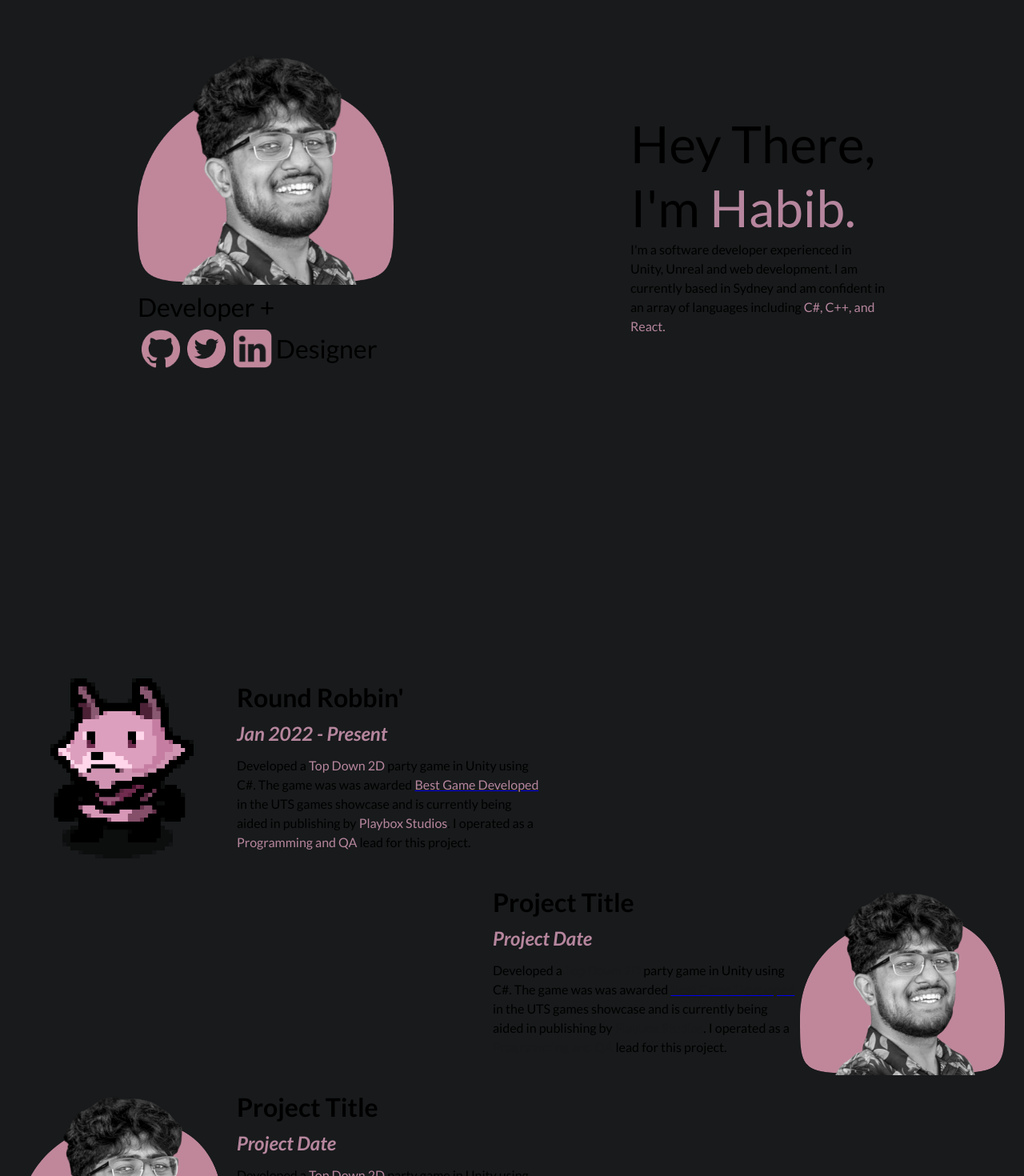
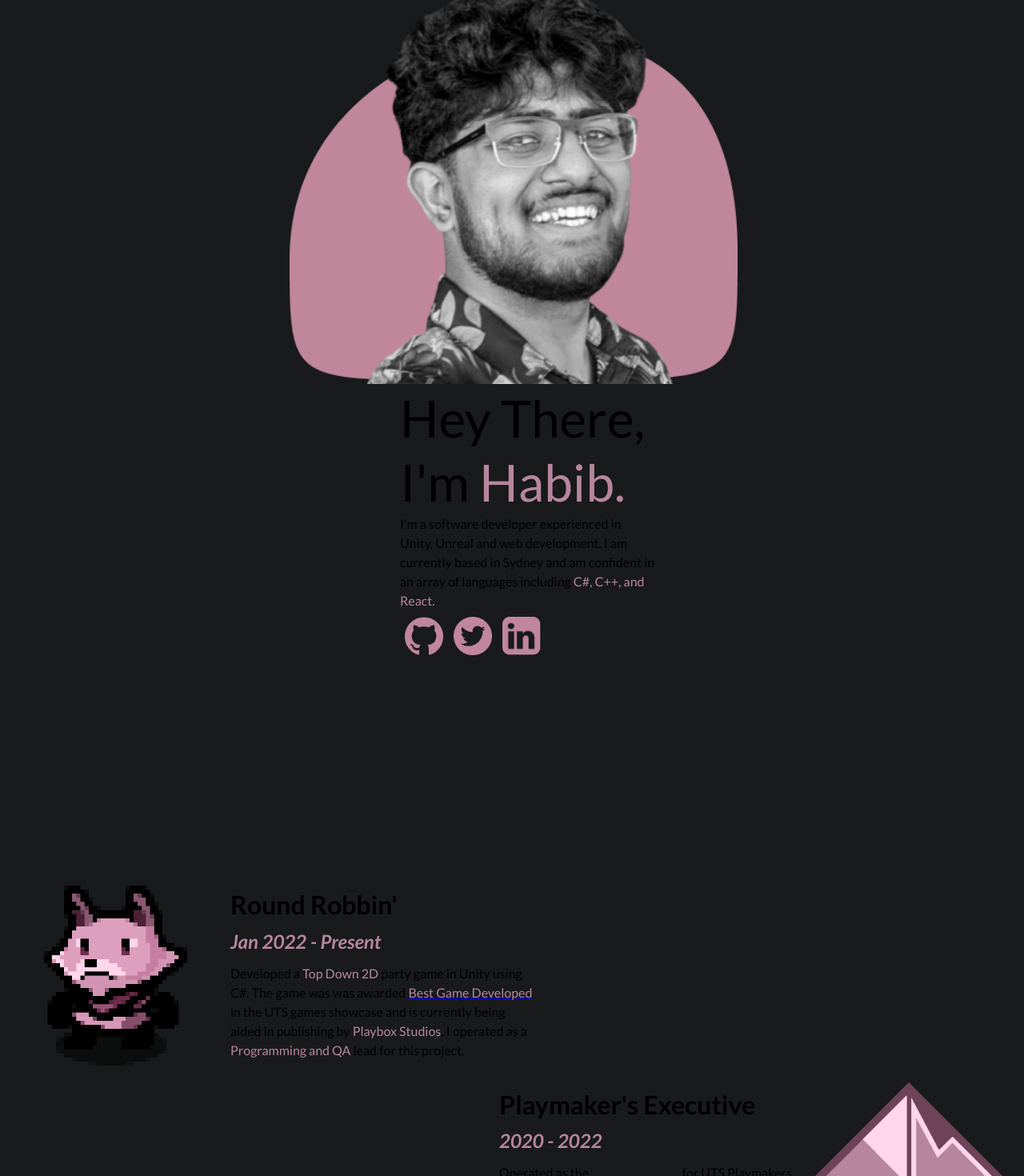
Before and after one commit to ItsRaijin/RaiWhoIs, a React (Vite) app: page / in a window 1280 px wide. Shown: the part 112-1582 px from the top of the page at 80% size. Built offline with nearby package versions, Linux system fonts and the light colour scheme.

Commit message:
god i hate everything

```diff
--- a/src/App.css
+++ b/src/App.css
@@ -4,7 +4,7 @@
 #root {
 
   margin: 0 auto;
-  padding: 2vh;
+  padding: 1vh;
   text-align: center;
   font-family: Lato, sans-serif;
   font-weight: 400;
@@ -36,10 +36,16 @@
   width: 30%;
   flex-wrap: wrap;
 }
-@media only screen and (min-width: 1180px) {
+@media only screen and (min-width: 1700px) {
   .scrolldown {
       position: absolute;
   }
+}
+
+@media only screen and (max-width: 1699px) {
+  .scrolldown {
+      position: relative;
+    }
 }
 
 @media only screen and (max-width: 1179px) {
@@ -56,6 +62,12 @@
     }
 
 
+}
+
+.scrollImage{
+  width: 6vh;
+  height: 6vh;
+  margin: 0 0.4rem;
 }
 
 
--- a/src/App.jsx
+++ b/src/App.jsx
@@ -8,6 +8,7 @@ import { useEffect } from "react";
 import pfp from './images/Group.png';
 import arrow from './images/arrow.png';
 import robbin from './images/foxx.png'
+import playmakers from './images/PM.png';
 import { useRef } from 'react';
 
 
@@ -23,7 +24,17 @@ function App() {
   }, [])
 
 
-  const desc1 = <span>Developed a <span className='pink'>Top Down 2D</span> party game in Unity using C#. The game was was awarded <a href="https://www.gamesstudio.org/media-gallery-uts-student-games-showcase-autumn-2022"><span className='pink'>Best Game Developed</span></a> in the UTS games showcase and is currently being aided in publishing by<span className='pink'> Playbox Studios</span>. I operated as a <span className='pink'>Programming and QA</span> lead for this project.</span>
+  const desc1 = <span>Developed a<span className='pink'> Top Down 2D </span>
+    party game in Unity using C#. The game was was awarded <a href="https://www.gamesstudio.org/media-gallery-uts-student-games-showcase-autumn-2022">
+    <span className='pink'>Best Game Developed</span></a> in the UTS games showcase and is currently
+    being aided in publishing by <span className='pink'>
+    Playbox Studios</span>. I operated as a <span className='pink'>
+    Programming and QA</span> lead for this project.</span>
+
+  const desc2 = <span>Operated as the <span className='pink'>Events Director</span> for UTS Playmakers and
+    was responsible for club management and the hosting of all events. In my 2 years I've managed
+    to host a variety of <span className='pink'>Game Jams, Workshops, and Industry Talks</span> as well
+    as facilitate a club with over a hundred members </span>
   const scrollPosition = useScrollPosition();
 
 if (scrollPosition) {
@@ -69,7 +80,7 @@ if (scrollPosition) {
         <Home />
         <div className='scrolldown' id='top'>
           <p className='para'>scroll down</p>
-          <img className='social hvr-icon-bob' src={arrow} onClick={scrollPortfolio}></img>
+          <img className='scrollImage hvr-icon-bob' src={arrow} onClick={scrollPortfolio}></img>
         </div>
       </div>
 
@@ -87,10 +98,10 @@ if (scrollPosition) {
           />
 
           <RightCapsule
-            img={pfp}
-            title="Project Title"
-            date="Project Date"
-            description={desc1}
+            img={playmakers}
+            title="Playmaker's Executive"
+            date="2020 - 2022"
+            description={desc2}
           />
 
           <LeftCapsule
--- a/src/Home.css
+++ b/src/Home.css
@@ -1,16 +1,34 @@
-@media only screen and (min-width: 1180px) {
+@media only screen and (min-width: 1700px) {
     .home {
         display: flex;
         flex-direction: row;
-        justify-content: space-around;
+        justify-content: flex-start;
         flex-wrap: wrap;
         padding: 1rem 0;
         height: 80vh;
         align-items: center;
     }
+        .leftHome {
+            padding-left: 0.5vh;
+            width: 70vh;
         }
 
-@media only screen and (max-width: 1179px) {
+        .rightHome {
+            margin-left: 5vh;
+            width: 40vh;
+            margin-right: 0%;
+        }
+    .pfp {
+        width: 70vh;
+    }
+
+    .socialCol {
+        display: none;
+    }
+
+
+}
+@media only screen and (max-width: 1699px) {
     .home {
             display: flex;
             flex-direction: column;
@@ -19,18 +37,74 @@
             padding: 1rem 0;
             align-items: center;
         }
+
+    .leftHome {
+        padding-left: 0.5vh;
+        width: 70vh;
     }
 
+    .rightHome {
+        margin-left: 5vh;
+        width: 40vh;
+        margin-right: 0%;
+    }
+
+    .pfp {
+        width: 70vh;
+    }
+
+    .socialCol {
+        display: none;
+    }
+
+}
+
+@media only screen and (max-width: 1200px) {
+
+    .home {
+            display: flex;
+            flex-direction: column;
+            justify-content: center;
+            flex-wrap: wrap;
+            padding: 1rem 0;
+            align-items: center;
+        }
+
+        .leftHome {
+            width: 80vw;
+        }
+
+
+    .pfp {
+        width: 70vw;
+    }
+
+    .socialCol {
+        display: none;
+    }
+
+     .rightHome {
+         margin-left: 0;
+         width: 40vh;
+         margin-right: 0%;
+     }
+}
+
+.rightHome {
+    display: flex;
+    flex-direction: column;
+    white-space: normal;
+    display: inline block;
+    text-align: left;
+}
 
 .leftHome {
     display: flex;
     flex-wrap: wrap;
     flex-direction: column;
     justify-content: flex-start;
-    align-items: flex-start;
+    align-items: center;
     white-space: pre;
-    width: 40vh;
-    margin: 1vh;
 }
 
 .title {
@@ -49,30 +123,34 @@
     margin: 0;
 }
 
-.pfp {
-    width: 40vh;
-}
-
 .social {
     width: 6vh;
     height: 6vh;
-    margin: 0 0.3rem;
+    margin: 0 0.4rem;
+}
+.socialCol{
+    width: 6vh;
+    height: 6vh;
+    margin: 0 0.4rem;
+    margin-top: 0.7rem;
+    padding-right: 1rem;
+}
+.colSocial{
+    display: flex;
+    position: absolute;
+    right: 0;
+    top: 35%;
+    flex-direction: column;
+    justify-content: center;
+    align-items: center;
 }
 
 .socials {
     display: flex;
     flex-direction: row;
     align-items: center;
-}
-
-.rightHome {
-    display: flex;
-    flex-direction: column;
-    width: 40vh;
-    white-space: normal;
-    margin: 1vh;
-    display: inline block;
-    text-align: left;
+    margin: 1;
+    height: 8vh;
 }
 
 .para {
@@ -80,6 +158,8 @@
     margin-bottom: 0%;
     font-weight: 400;
     align-items: flex-start;
+    margin-right: 0;
+    margin-left: 0%;
 }
 
 .intro {
@@ -89,4 +169,7 @@
     align-items: flex-start;
     text-align: left;
     margin-bottom: 0%;
+    margin-top: 1%;
+    margin-right: 0;
+    margin-left: 0%;
 }
--- a/src/Home.jsx
+++ b/src/Home.jsx
@@ -7,12 +7,18 @@ import twt from './images/twt.png';
 import linkd from './images/linkdIn.png';
 
 function App() {
-    return(
+  return (
+     <div className="App">
       <div className='home'>
 
             <div className='leftHome'>
               <img className='pfp' src={pfp}></img>
-            <p className='title'>Developer +</p>
+            </div>
+
+            <div className='rightHome'>
+              <p className='intro'>Hey There, <br></br>I'm <span className='pink test'> Habib. </span></p>
+              <p className='para'>I'm a software developer experienced in Unity, Unreal and web development.
+              I am currently based in Sydney and am confident in an array of languages including <span className='pink'>C#, C++, and React. </span></p>
             <div className='socials'>
               <a href='https://github.com/ItsRaijin'>
                   <img className='social hvr-pulse-shrink         ' src={git}></img>
@@ -23,14 +29,20 @@ function App() {
               <a href='https://www.linkedin.com/in/habibullah-saleem-765784218/'>
                 <img className='social hvr-pulse-shrink' src={linkd}></img>
               </a>
-              <p className='title2'>Designer</p>
+
             </div>
           </div>
-
-          <div className='rightHome'>
-            <p className='intro'>Hey There, <br></br>I'm <span className='pink test'> Habib. </span></p>
-            <p className='para'>I'm a software developer experienced in Unity, Unreal and web development.
-            I am currently based in Sydney and am confident in an array of languages including <span className='pink'>C#, C++, and React. </span></p>
+      </div>
+      <div className='colSocial'>
+            <a href='https://github.com/ItsRaijin'>
+                <img className='socialCol hvr-pulse-shrink         ' src={git}></img>
+            </a>
+            <a href='https://twitter.com/YaBoiRaijin'>
+              <img className='socialCol hvr-pulse-shrink' src={twt}></img>
+            </a>
+            <a href='https://www.linkedin.com/in/habibullah-saleem-765784218/'>
+              <img className='socialCol hvr-pulse-shrink' src={linkd}></img>
+            </a>
           </div>
       </div>
     )
```
Also changed, not shown: src/images/PM.png (added), src/images/Robbin.png. Lines whose indentation alone changed are shown as unchanged.
